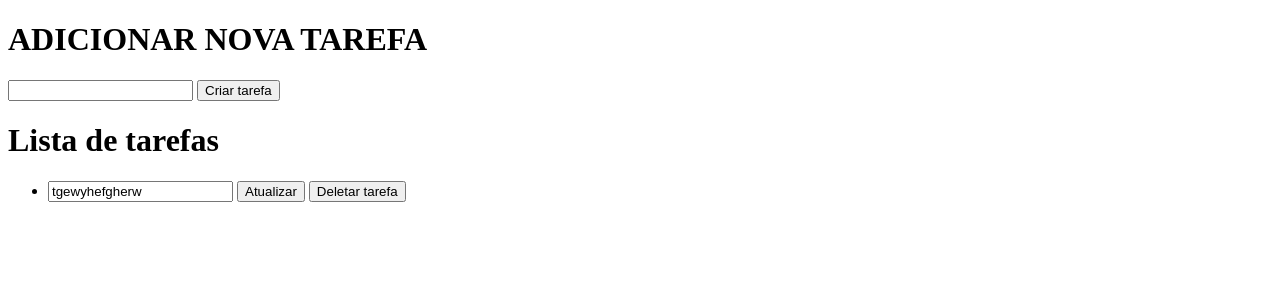
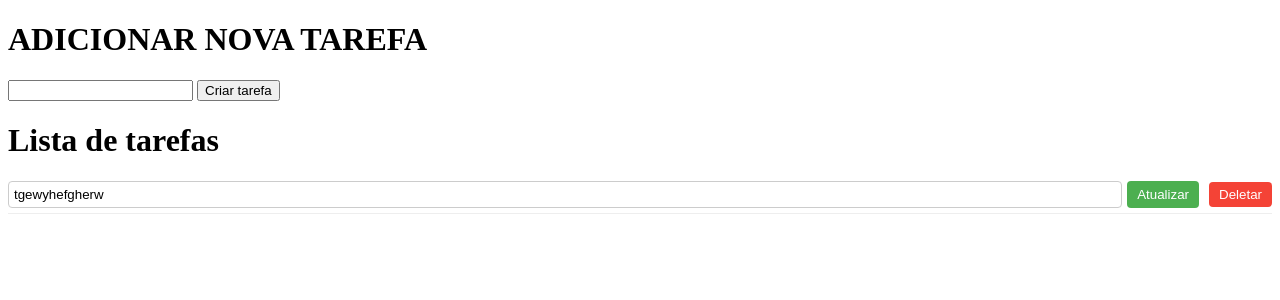
Before and after one commit to Gabrielhanel/crud-flask, a Flask app: page / in a window 1280 px wide. Shown: the top 300 px of the page. Run offline with Flask 3, Linux system fonts and the light colour scheme.

Commit message:
melhorias

```diff
--- a/templates/index.html
+++ b/templates/index.html
@@ -2,7 +2,7 @@
 <html lang="en">
 <head>
     <meta charset="UTF-8">
-    <title>qualquer coisa</title>
+    <title>crud teste flask</title>
 </head>
 <body>
     <h1>
@@ -14,19 +14,26 @@
     </form>
 
     <h1>Lista de tarefas</h1>
-    <ul>
-        {% for task in tasks%}
-        <li>
-            <form action="/update/{{task.id}}" method="post" style="display: inline">
-                <input type="text" name="description" value="{{ task.description}}">
-                <button type="submit"> Atualizar</button>
+    <ul style="list-style: none; padding: 0;">
+        {% for task in tasks %}
+        <li style="display: flex; align-items: center; gap: 10px; margin-bottom: 8px; border-bottom: 1px solid #eee; padding-bottom: 5px;">
+
+            <form action="/update/{{task.id}}" method="post" style="display: flex; gap: 5px; flex-grow: 1;">
+                <input type="text" name="description" value="{{ task.description }}" required
+                       style="flex-grow: 1; padding: 5px; border: 1px solid #ccc; border-radius: 4px;">
+                <button type="submit" style="background-color: #4CAF50; color: white; border: none; padding: 5px 10px; cursor: pointer; border-radius: 4px;">
+                    Atualizar
+                </button>
             </form>
 
-            <form action="/delete/{{ task.id }}" method="post" style="display: inline;">
-                <button type="submit"> Deletar tarefa</button>
+            <form action="/delete/{{ task.id }}" method="post" style="margin: 0;">
+                <button type="submit" style="background-color: #f44336; color: white; border: none; padding: 5px 10px; cursor: pointer; border-radius: 4px;">
+                    Deletar
+                </button>
             </form>
-
         </li>
+        {% else %}
+        <li style="color: #888; font-style: italic;">Sua lista está limpa!</li>
         {% endfor %}
     </ul>
 </body>
```
Also changed, not shown: instance/site.db.
